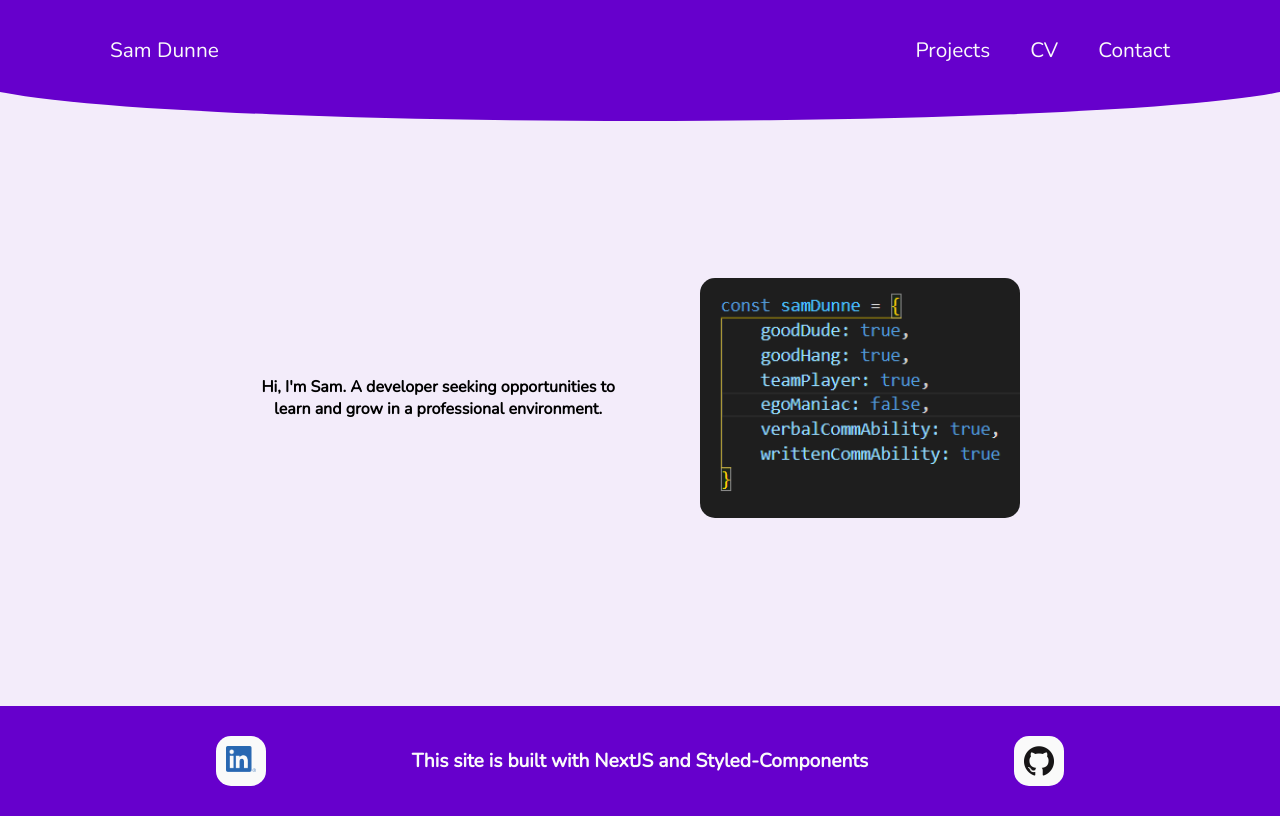
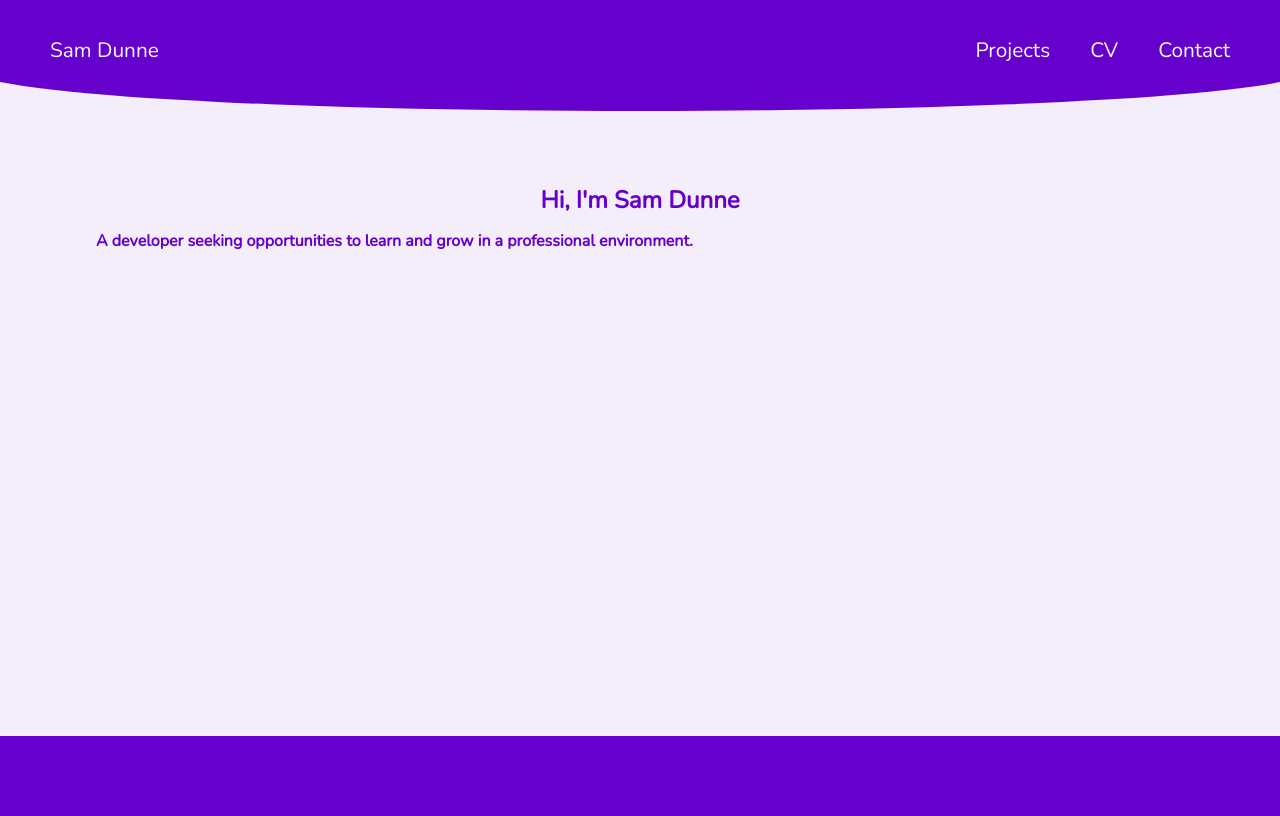
Before and after one commit to Sam-Dunne/portfolio-next-styledcomponents, a Next.js app: page / in a window 1280 px wide. Built offline with nearby package versions, Linux system fonts and the light colour scheme; no server answers.

Commit message:
changing styles on index.js

```diff
--- a/components/Footer.js
+++ b/components/Footer.js
@@ -6,7 +6,7 @@ import { device } from '../device';
 
 const FooterContainer = styled.footer`
     background: #6600CC;
-    height: fit-content;
+    height: 10vh;
     padding: 30px;
     color: #fafafa;
     @media ${device.laptopL} {
@@ -58,7 +58,7 @@ const FooterCopy = styled.h5`
 const Footer = () => {
     return (
         <FooterContainer>
-            <FooterImagesContainer>
+            {/* <FooterImagesContainer>
                 <a href='https://www.linkedin.com/in/samdunnewebdev/' rel='noopener noreferrer' target='_blank'>
                     <FooterImageWrapper>
                         <FooterImage src="/LI-In-Bug.png" alt="linkedIn logo" width={635} height={540} objectFit="cover" layout='responsive' />
@@ -70,7 +70,7 @@ const Footer = () => {
                         <FooterImage src="/GitHub-Mark-120px-plus.png" alt="github logo" width={120} height={120} objectFit="cover" layout='responsive' />
                     </FooterImageWrapper>
                 </a>
-            </FooterImagesContainer>
+            </FooterImagesContainer> */}
         </FooterContainer>
     )
 }
--- a/components/InPageLink.js
+++ b/components/InPageLink.js
@@ -8,7 +8,7 @@ const CustomLink = styled.a`
     text-align: center;
     padding: 1rem;
     border-radius: 15px;
-    box-shadow: 6px 6px 8px 0px rgba(0,0,0,0.75);
+    box-shadow: 3px 3px px 0px rgba(0,0,0,0.75);
     text-decoration: none;
     font-weight: 600;
     font-size: 1rem;
--- a/components/Navbar.js
+++ b/components/Navbar.js
@@ -7,7 +7,7 @@ import { FaTimesCircle } from 'react-icons/fa';
 import { device } from '../device';
 
 const NavContainer = styled.nav`
-    height: 90px;
+    min-height: 10vh;
     padding: 20px 30px 0 30px;
     display: flex;
     justify-content: space-between;
@@ -16,11 +16,11 @@ const NavContainer = styled.nav`
     margin-bottom: -4px;
 
     @media ${device.mobileL} {
-        padding: 10px 60px 0 60px;
+        /* padding: 10px 60px 0 60px; */
     }
 
     @media ${device.laptopL} {
-        padding: 10px 90px 0 90px;
+        /* padding: 10px 90px 0 90px; */
     }
 `;
 
@@ -162,10 +162,10 @@ const Navbar = ({ isOpen, mobile }) => {
                         <MobileBurger ><GiHamburger onClick={handleNavClick}></GiHamburger></MobileBurger>
                         <NonHomeViewLinks>
                         </NonHomeViewLinks>
+                        <StyledSvg>
+                            <ellipse cx="50%" cy="-5" rx="52%" ry="40" fill="#6600CC"></ellipse>
+                        </StyledSvg>
                     </NavContainer>
-                    <StyledSvg>
-                        <ellipse cx="50%" cy="-5" rx="52%" ry="40" fill="#6600CC"></ellipse>
-                    </StyledSvg>
                 </>
                 :
                 // Mobile menu is closed
@@ -173,7 +173,7 @@ const Navbar = ({ isOpen, mobile }) => {
                     <MobileMenuContainer ><FaTimesCircle onClick={handleNavClick} /></MobileMenuContainer>
                     <NavContainer>
                         <Link href='/' passHref>
-                                <NavLink>Sam Dunne</NavLink>
+                            <NavLink>Sam Dunne</NavLink>
                         </Link>
                         {/* Hamburger Icon */}
                         <MobileBurger ><GiHamburger tabIndex='0' onClick={handleNavClick}></GiHamburger></MobileBurger>
--- a/globalstyle.js
+++ b/globalstyle.js
@@ -1,5 +1,6 @@
 import styled, { createGlobalStyle } from "styled-components";
 import { device } from './device';
+import { layout } from './layoutSize';
 import Image from 'next/image'
 
 export const GlobalStyle = createGlobalStyle`
@@ -13,7 +14,7 @@ export const GlobalStyle = createGlobalStyle`
     html, body {
         max-width: 100%;
         overflow-x: hidden;
-        background: #f3ecfa;
+        background: #F4EDFA;
     }
 
     a, h3, h5 {
@@ -22,21 +23,22 @@ export const GlobalStyle = createGlobalStyle`
 `;
 
 
-export const Container = styled.div`
+export const Container = styled.main`
     z-index: 1;
     width: 100%;
-    padding-bottom: 10px 50px;
-    min-height: 72vh;
-    height: fit-content;
+    padding: 10px 20px;
+    min-height: 75vh;
+    position: relative;
+    /* height: fit-content; */
     /* margin-bottom: 20px; */
-    position: relative;
-    display: flex;
-    justify-content: center;
-    flex-wrap:wrap;
-    align-items: center;
+    /*display: flex;
+    justify-content: center; */
+    /* flex-wrap:wrap; */
+    /* align-items: center; */
 
     @media ${device.tablet} {
-
+    min-height: 77vh;
+        padding: 1em 3em;
     }
     @media ${device.laptopL} {
 
@@ -46,26 +48,26 @@ export const Container = styled.div`
 
 export const Section = styled.section`
     position: relative;
-    display: flex;
+    /* display: flex;
     justify-content: center;
-    flex-wrap: wrap;
-    align-items: center;
-    /* padding: 30px 12px; */
-    width: 80vw;
-    margin: 20px auto;
+    align-items: center; */
+    /* flex-wrap: wrap;  */
+    padding: 2em 2em;
+    /* width: 100%; */
+    /* margin: 20px auto; */
     @media ${device.tablet} {
-        width: 70vw;
+        padding: 3em 3em;
+        /* width: 70vw;
         justify-content: space-around;
         padding: 30px 30px;
-        flex-direction: ${props => props.picFirst ? 'row-reverse' : 'row'};
-        margin: 40px auto 80px auto;
+        margin: 40px auto 80px auto; */
     }
     @media ${device.laptopL} {
-        justify-content: space-evenly;
+        /* justify-content: space-evenly; */
         /* margin: 40px auto 0px auto; */
 
-        padding: 30px 0;
-        width: 60vw;
+        /* padding: 30px 0;
+        width: 60vw; */
     }
     `;
 
@@ -125,19 +127,20 @@ export const Button = styled.button`
 export const HeroH1 = styled.h1`
     /* font-family: arial, sans-serif; */
     font-family: 'Nunito', 'Source Sans Pro',sans-serif;
+    color: #6600CC;
     font-weight: 600;
-    font-size: 0.8rem;
-    margin: 20px 0 30px 0;
+    /* font-size: 1.2em;     */
+    /* margin: 20px 0 30px 0; */
     text-align: ${props => props.centered ? 'center' : 'start'};
 
     @media ${device.tablet} {
-        font-size: 1rem;
+        /* font-size: 1rem;
         max-width: 192px;
-        padding-right: 0;
+        padding-right: 0; */
     }
     @media ${device.laptopL} {
-        max-width: 357px;
-        margin: ${props => props.mrgnLeftLG ? "0 0 0 80px" : "0 80px 0 0"};
+        /* max-width: 357px;
+        margin: ${props => props.mrgnLeftLG ? "0 0 0 80px" : "0 80px 0 0"}; */
     }
 `;
 export const Input = styled.input`
@@ -218,16 +221,18 @@ export const HeaderTitle = styled.h1`
     }
 `;
 
-export const HeroH3 = styled.h6`
-    font-size: 16px;
-    font-weight: 200;
-    line-height: 1.1;
-    margin-top: 30px;
-    max-width: 311px;
-    margin: 25px auto;
+export const H2 = styled.h2`
+    font-family: 'Nunito', 'Source Sans Pro',sans-serif;
+    color: #6600CC;
+    font-size: 1em;
+    /* font-weight: 200; */
+    line-height: 1.2;
+    margin-top: 1em;
+    /* max-width: 311px; */
+    /* margin: 25px auto; */
     @media ${device.tablet} {
-        max-width: 450px;
-        margin: 25px 0;
+        /* max-width: 450px;
+        margin: 25px 0; */
     }
 `;
 
@@ -236,10 +241,10 @@ display: grid;
 grid-template-columns: 1fr 1fr 1fr;
 grid-template-rows: 1fr;
 grid-gap: 35px;
-width: 18em;
+/* width: 18em; */
 height: fit-content;
 min-width: fit-content;
-margin: 0 auto 80px auto;
+margin: 0 auto 0 auto;
 @media ${device.tablet} {
     width: 50vw;
     grid-gap: 45px;
--- /dev/null
+++ b/layoutSize.js
@@ -0,0 +1,11 @@
+const height = {
+    nav : '15vh',
+    main: '85vh',
+    footer: '10vh'
+}
+
+export const layout = {
+    nav: `(min-height: ${height.nav})`,
+    main: `(min-height: ${height.main})`,
+    footer: `(min-height: ${height.footer})`
+}
--- a/pages/index.js
+++ b/pages/index.js
@@ -1,7 +1,7 @@
 import { useEffect } from "react";
 import Head from "next/head";
 import styled from 'styled-components';
-import { Container, Section, HeroH1, ImageWrapper, SCImage, LinkGrid } from "../globalstyle";
+import { Container, Section, HeroH1, ImageWrapper, SCImage, LinkGrid, H2 } from "../globalstyle";
 import InPageLink from "../components/InPageLink";
 
 const Header = styled.h1`
@@ -25,32 +25,27 @@ export default function Home() {
         <link rel="manifest" href="/site.webmanifest"></link>
       </Head>
       <Container>
-        <Section landing>
-          <div>
-            <HeroH1 centered>
-            Hi, I&apos;m Sam. A developer seeking opportunities to learn and grow in a professional environment.
-            </HeroH1>
-          </div>
-          {/* <HeroH1 centered>Hi, I&apos;m Sam!
-            <br />
-            Thank you for visiting my site.
-            <br />
-            <strong>
-              #OPENTOWORK
-            </strong>
+        <LinkGrid>
+          <InPageLink href='/projects' >Projects</InPageLink>
+          <InPageLink href='/cv' > CV</InPageLink>
+          <InPageLink href='/contact' Cont >Contact</InPageLink>
+        </LinkGrid>
 
-          </HeroH1> */}
-          <ImageWrapper>
+        <Section>
+
+          <HeroH1 centered>
+            Hi, I&apos;m Sam Dunne
+          </HeroH1>
+          <H2>
+            A developer seeking opportunities to learn and grow in a professional environment.
+          </H2>
+
+
+          {/* <ImageWrapper>
             <SCImage src="/samDataObject.png" alt="Picture of upside down dog" width={400} height={300} objectFit='cover' priority={true} />
-          </ImageWrapper>
+          </ImageWrapper> */}
         </Section>
       </Container>
-      <LinkGrid>
-        {/* <InPageLink href='/about' >About</InPageLink> */}
-        <InPageLink href='/projects' >Projects</InPageLink>
-        <InPageLink href='/cv' > CV</InPageLink>
-        <InPageLink href='/contact' Cont >Contact</InPageLink>
-      </LinkGrid>
 
     </>
   );
```
